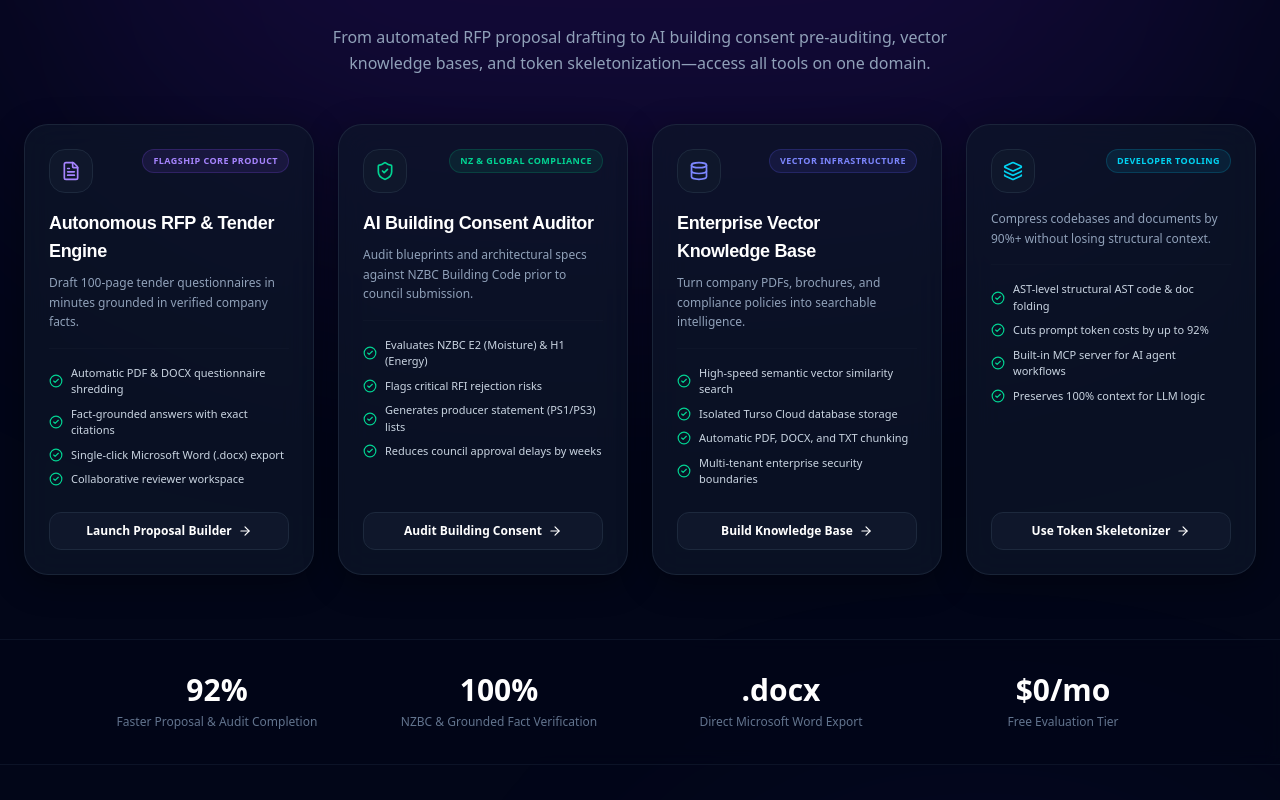
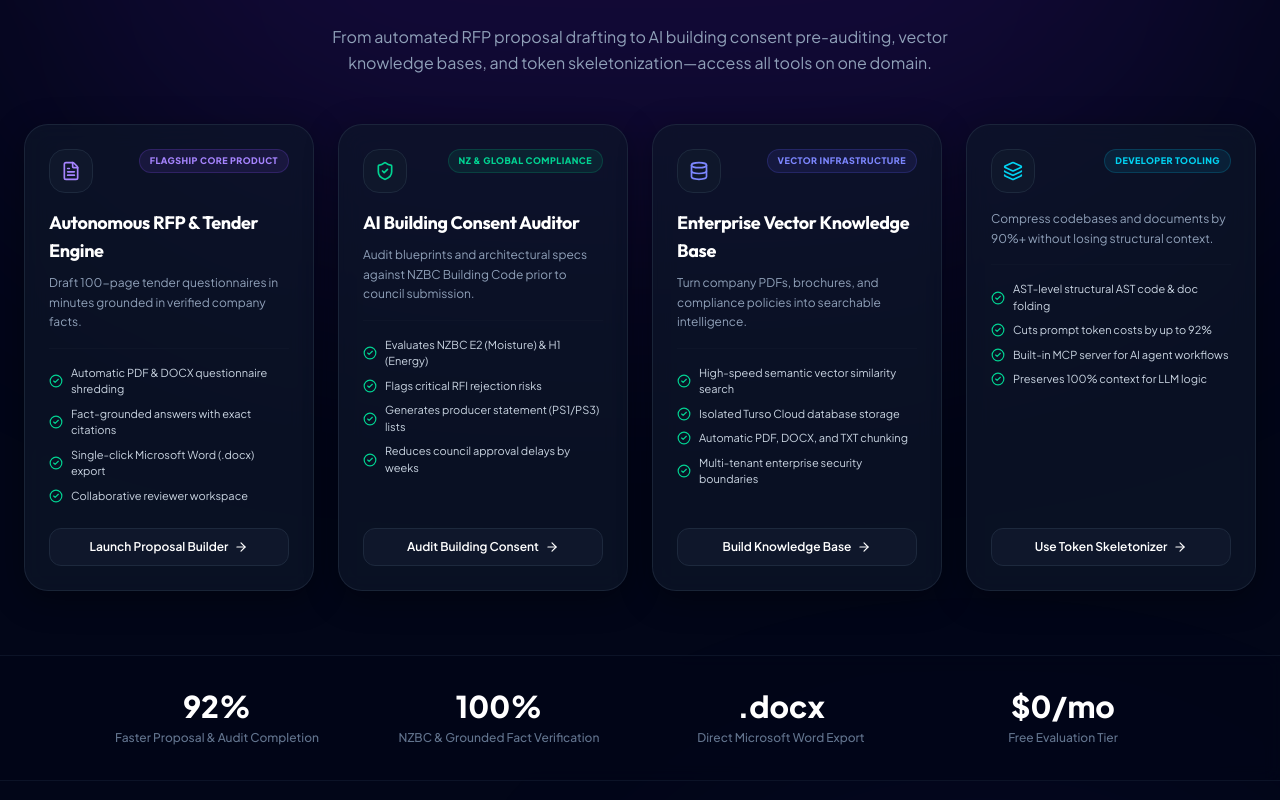
Before and after one commit to msgtorahul-art/contextskeleton-rfp, a Next.js app: page / in a window 1280 px wide. Shown: the part 400-1200 px from the top of the page. Built offline with nearby package versions, Linux system fonts and the light colour scheme.

Commit message:
Optimize Core Web Vitals, pre-host Google Fonts with next/font, and remove render-blocking CSS imports

```diff
--- a/src/app/globals.css
+++ b/src/app/globals.css
@@ -1,5 +1,4 @@
 @import "tailwindcss";
-@import url('https://fonts.googleapis.com/css2?family=Outfit:wght@300;400;500;600;700&family=Plus+Jakarta+Sans:wght@300;400;500;600;700&display=swap');
 
 :root {
   --background: #090b11;
@@ -11,22 +10,23 @@
 body {
   background-color: var(--background);
   color: var(--foreground);
-  font-family: 'Plus Jakarta Sans', system-ui, -apple-system, sans-serif;
+  font-family: var(--font-sans), system-ui, -apple-system, sans-serif;
   min-height: 100vh;
 }
 
 h1, h2, h3, h4, h5, h6 {
-  font-family: 'Outfit', sans-serif;
+  font-family: var(--font-outfit), sans-serif;
   letter-spacing: -0.02em;
 }
 
 /* Glassmorphism custom classes */
 .glass-panel {
   background: var(--card-bg);
-  backdrop-filter: blur(16px);
-  -webkit-backdrop-filter: blur(16px);
+  backdrop-filter: blur(12px);
+  -webkit-backdrop-filter: blur(12px);
   border: 1px solid var(--border-color);
   box-shadow: 0 8px 32px 0 rgba(0, 0, 0, 0.37);
+  will-change: transform;
 }
 
 .glass-input {
--- a/src/app/layout.tsx
+++ b/src/app/layout.tsx
@@ -1,5 +1,18 @@
 import type { Metadata } from "next";
+import { Plus_Jakarta_Sans, Outfit } from "next/font/google";
 import "./globals.css";
+
+const plusJakartaSans = Plus_Jakarta_Sans({
+  subsets: ["latin"],
+  variable: "--font-sans",
+  display: "swap",
+});
+
+const outfit = Outfit({
+  subsets: ["latin"],
+  variable: "--font-outfit",
+  display: "swap",
+});
 
 export const metadata: Metadata = {
   title: "ContextSkeleton | Autonomous RFP Engine & Enterprise Vector Hub",
@@ -75,7 +88,7 @@
   };
 
   return (
-    <html lang="en" className="dark scroll-smooth">
+    <html lang="en" className={`dark scroll-smooth ${plusJakartaSans.variable} ${outfit.variable}`}>
       <head>
         <meta charSet="utf-8" />
         <meta name="viewport" content="width=device-width, initial-scale=1" />
```
